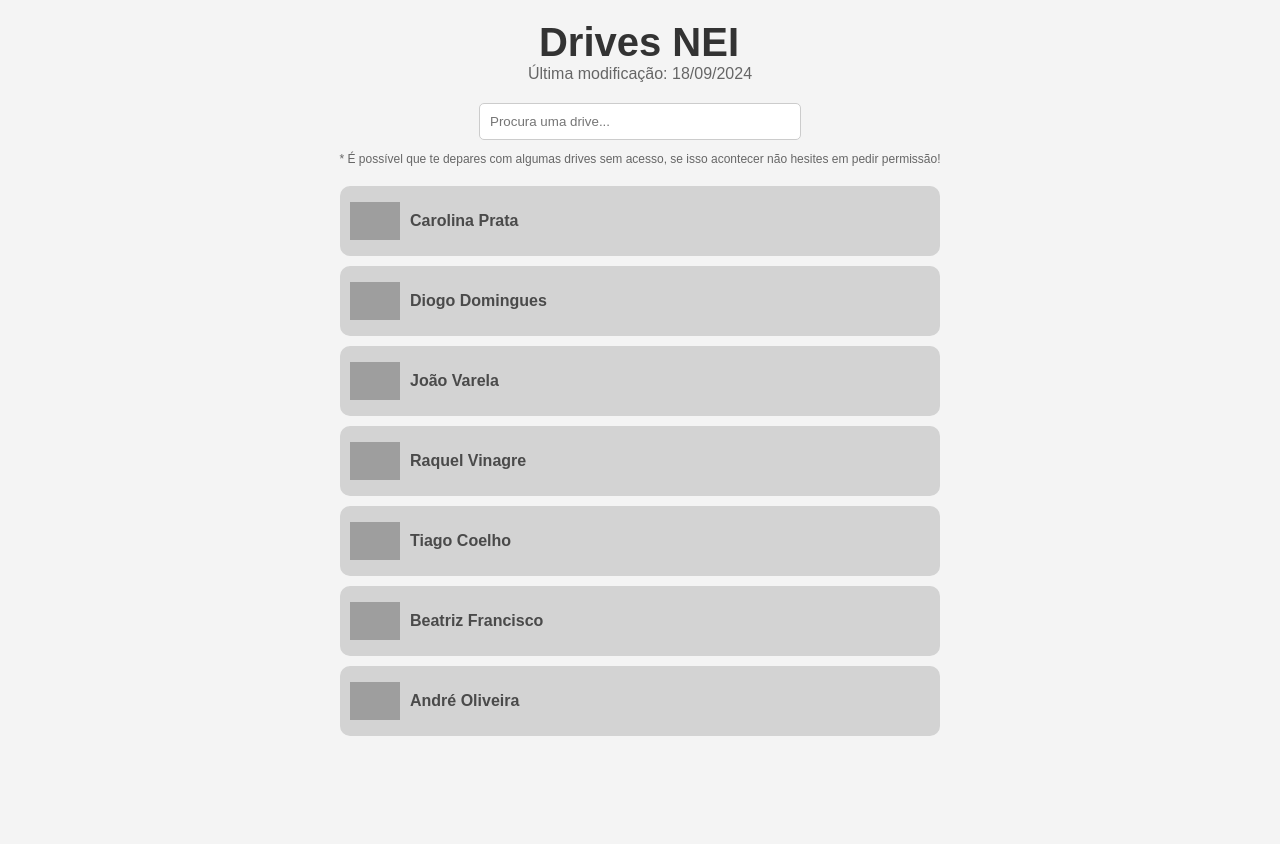
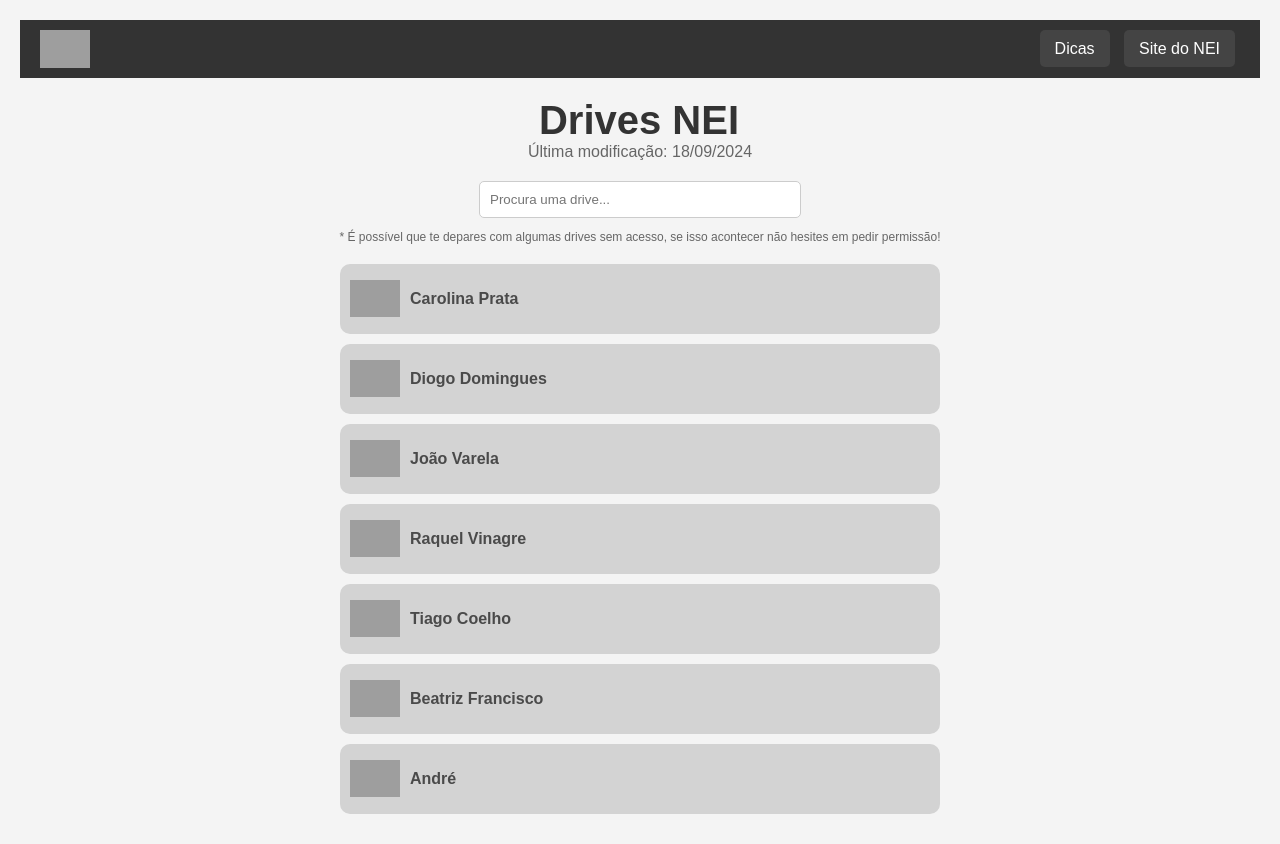
Before and after one commit to DrivesNEI/Drives-NEI, a plain HTML site: page index.html in a window 1280 px wide. Before the commit the page ends 800 px from the top, so only its background shows below. Drawn offline with Linux system fonts and the light colour scheme; grey boxes are pictures that could not be loaded.

Commit message:
Update index.html
Adicionei a navbar

```diff
--- a/index.html
+++ b/index.html
@@ -11,6 +11,36 @@
             margin: 0;
             padding: 20px;
         }
+
+        /* Navbar styling */
+        .navbar {
+            display: flex;
+            justify-content: space-between;
+            align-items: center;
+            background-color: #333;
+            padding: 10px 20px;
+            margin-bottom: 20px;
+        }
+
+        .navbar img {
+            width: 50px; /* Adjust the size of the icon */
+            height: auto;
+        }
+
+        .navbar a {
+            color: white;
+            text-decoration: none;
+            padding: 10px 15px;
+            margin: 0 5px;
+            border-radius: 5px;
+            background-color: #444;
+            transition: background-color 0.3s ease;
+        }
+
+        .navbar a:hover {
+            background-color: #555; /* Change color on hover */
+        }
+
         h1 {
             text-align: center;
             color: #333;
@@ -20,7 +50,7 @@
             border-right: 2px solid;
             width: 15ch; /* "Drives NEI" has 10 characters */
             margin: 0 auto;
-            animation: typing 1s steps(10) forwards, blink 1s step-end infinite;
+            animation: typing 2s steps(10) forwards, blink 1s step-end infinite;
         }
 
         /* Typing animation */
@@ -101,6 +131,17 @@
     </style>
 </head>
 <body>
+
+    <!-- Navbar starts here -->
+    <nav class="navbar">
+        <img src="https://nei.web.ua.pt/assets/logo-1f761f76.png" alt="Logo"> <!-- Replace with actual icon link -->
+        <div>
+            <a href="#dicas">Dicas</a>
+            <a href="https://nei.web.ua.pt" target="_blank">Site do NEI</a>
+        </div>
+    </nav>
+    <!-- Navbar ends here -->
+
     <h1>Drives NEI</h1>
     <div class="last-modification">Última modificação: 18/09/2024</div>
     <div class="search-container">
@@ -147,30 +188,4 @@
         <li>
             <a href="https://uapt33090-my.sharepoint.com/personal/andreaoliveira_ua_pt/_layouts/15/onedrive.aspx?id=%2Fpersonal%2Fandreaoliveira_ua_pt%2FDocuments%2FLEI%20-%20André%20Oliveira&ga=1" target="_blank" class="link-box">
                 <img src="https://www.sighabitat.pt/files/entidades/10_1.png" alt="André Oliveira">
-                <span>André Oliveira</span>
-            </a>
-        </li>
-    </ul>
-
-    <script>
-        function filterLinks() {
-            const searchInput = removeAccents(document.getElementById('search').value.toLowerCase());
-            const links = document.querySelectorAll('#linkList li');
-
-            links.forEach(link => {
-                const nameText = removeAccents(link.querySelector('.link-box span').innerText.toLowerCase());
-
-                if (nameText.includes(searchInput)) {
-                    link.style.display = ''; // Show the link
-                } else {
-                    link.style.display = 'none'; // Hide the link
-                }
-            });
-        }
-
-        function removeAccents(text) {
-            return text.normalize("NFD").replace(/[\u0300-\u036f]/g, ""); // Remove accents
-        }
-    </script>
-</body>
-</html>
+                <span>André
```
